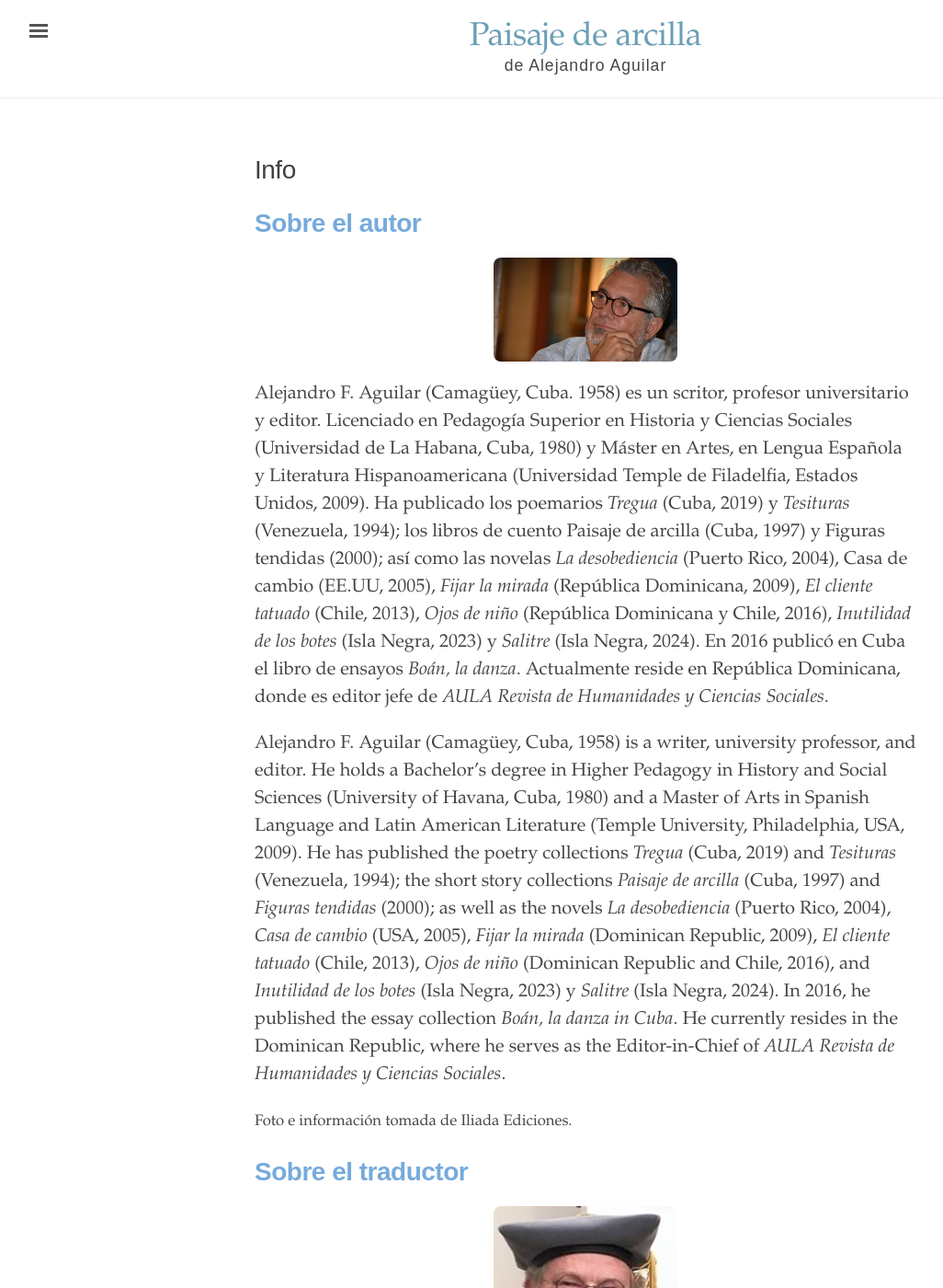
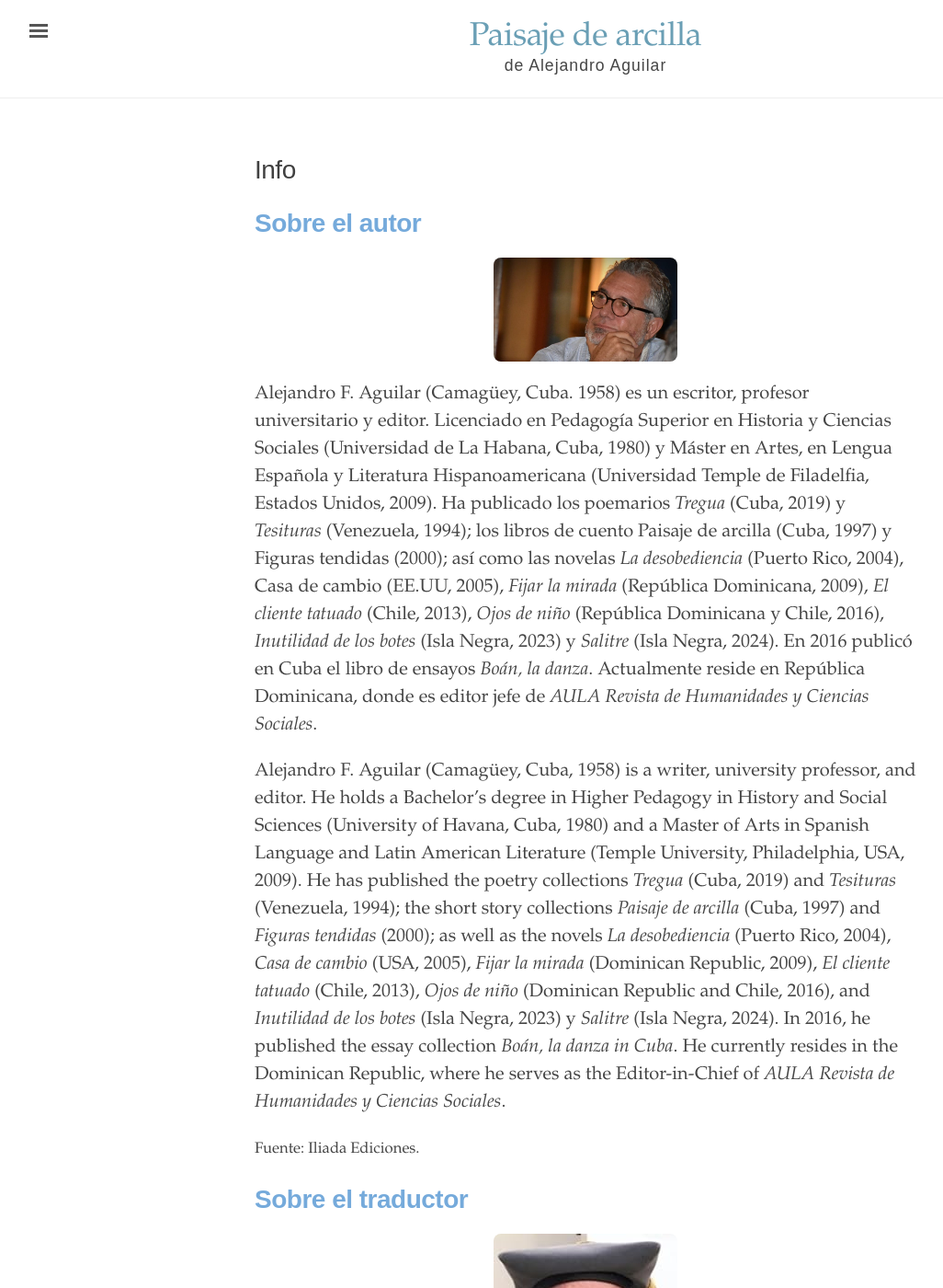
Before and after one commit to edicionesdereparto/paisajedearcilla, a Jekyll site: the page built from info.md, in a window 1280 px wide and 1400 px high. Shown: the whole window at 92% size, without its empty margins (3-1029 px from the left). Built offline with Jekyll 4.4.1, drawn with Linux system fonts in a browser that asks for light colours; some of the changed text lies outside the part shown.

Commit message:
Update info.md

```diff
--- a/info.md
+++ b/info.md
@@ -5,13 +5,13 @@ title: Info
 <h1 style="font-weight: bold; color: #75aadb;">Sobre el autor</h1>
 <img src="{{ site.baseurl }}/assets/alejandro.jpg" alt="Luis Prieto" style="text-align: center; max-width: 200px; border-radius: 8px; margin: 20px auto; display: block;">
 <p>
-Alejandro F. Aguilar (Camagüey, Cuba. 1958) es un scritor, profesor universitario y editor. Licenciado en Pedagogía Superior en Historia y Ciencias Sociales (Universidad de La Habana, Cuba, 1980) y Máster en Artes, en Lengua Española y Literatura Hispanoamericana (Universidad Temple de Filadelfia, Estados Unidos, 2009). Ha publicado los poemarios <i>Tregua</i> (Cuba, 2019) y <i>Tesituras</i> (Venezuela, 1994); los libros de cuento Paisaje de arcilla (Cuba, 1997) y Figuras tendidas (2000); así como las novelas <i>La desobediencia</i> (Puerto Rico, 2004), Casa de cambio (EE.UU, 2005), <i>Fijar la mirada</i> (República Dominicana, 2009), <i>El cliente tatuado</i> (Chile, 2013), <i>Ojos de niño</i> (República Dominicana y Chile, 2016), <i>Inutilidad de los botes</i> (Isla Negra, 2023) y <i>Salitre</i> (Isla Negra, 2024). En 2016 publicó en Cuba el libro de ensayos <i>Boán, la danza</i>. Actualmente reside en República Dominicana, donde es editor jefe de <i>AULA Revista de Humanidades y Ciencias Sociales</i>.
+Alejandro F. Aguilar (Camagüey, Cuba. 1958) es un escritor, profesor universitario y editor. Licenciado en Pedagogía Superior en Historia y Ciencias Sociales (Universidad de La Habana, Cuba, 1980) y Máster en Artes, en Lengua Española y Literatura Hispanoamericana (Universidad Temple de Filadelfia, Estados Unidos, 2009). Ha publicado los poemarios <i>Tregua</i> (Cuba, 2019) y <i>Tesituras</i> (Venezuela, 1994); los libros de cuento Paisaje de arcilla (Cuba, 1997) y Figuras tendidas (2000); así como las novelas <i>La desobediencia</i> (Puerto Rico, 2004), Casa de cambio (EE.UU, 2005), <i>Fijar la mirada</i> (República Dominicana, 2009), <i>El cliente tatuado</i> (Chile, 2013), <i>Ojos de niño</i> (República Dominicana y Chile, 2016), <i>Inutilidad de los botes</i> (Isla Negra, 2023) y <i>Salitre</i> (Isla Negra, 2024). En 2016 publicó en Cuba el libro de ensayos <i>Boán, la danza</i>. Actualmente reside en República Dominicana, donde es editor jefe de <i>AULA Revista de Humanidades y Ciencias Sociales</i>.
 </p>
 <p>
 Alejandro F. Aguilar (Camagüey, Cuba, 1958) is a writer, university professor, and editor. He holds a Bachelor’s degree in Higher Pedagogy in History and Social Sciences (University of Havana, Cuba, 1980) and a Master of Arts in Spanish Language and Latin American Literature (Temple University, Philadelphia, USA, 2009). He has published the poetry collections <i>Tregua</i> (Cuba, 2019) and <i>Tesituras</i> (Venezuela, 1994); the short story collections <i>Paisaje de arcilla</i> (Cuba, 1997) and <i>Figuras tendidas</i> (2000); as well as the novels <i>La desobediencia</i> (Puerto Rico, 2004), <i>Casa de cambio</i> (USA, 2005), <i>Fijar la mirada</i> (Dominican Republic, 2009), <i>El cliente tatuado</i> (Chile, 2013), <i>Ojos de niño</i> (Dominican Republic and Chile, 2016), and <i>Inutilidad de los botes</i> (Isla Negra, 2023) y <i>Salitre</i> (Isla Negra, 2024). In 2016, he published the essay collection <i>Boán, la danza in Cuba</i>. He currently resides in the Dominican Republic, where he serves as the Editor-in-Chief of <i>AULA Revista de Humanidades y Ciencias Sociales</i>.
 </p>
 <p>
-<small>Foto e información tomada de Iliada Ediciones.</small>
+<small>Fuente: Iliada Ediciones.</small>
 </p>
 <h1 style="font-weight: bold; color: #75aadb;">Sobre el traductor</h1>
 <img src="{{ site.baseurl }}/assets/andrew.jpg" alt="Luis Prieto" style="text-align: center; max-width: 200px; border-radius: 8px; margin: 20px auto; display: block;">
@@ -22,7 +22,7 @@ Andrew Hurley (Estados Unidos. 1944) es un académico y traductor estadounidense
 Andrew Hurley is an U.S. American academic and translator. He is primarily known as an English-language translator of Spanish literature, having translated a variety of authors, most notably the Argentine writer Jorge Luis Borges. He has published over 30 book-length translations. Hurley obtained his doctorate in 1973 from Rice University, with a thesis on narrative strategies and reader response in the theory of the novel. He taught in the English Department of the Universidad de Puerto Rico and was named Professor Emeritus in 2009.
 </p>
 <p>
-   <small>Foto e información tomada de Wikipedia.</small>
+   <small>Fuente: Wikipedia.</small>
 </p>
 <h1 style="font-weight: bold; color: #75aadb;">Sobre el editor</h1>
 <img src="{{ site.baseurl }}/assets/profile.png" alt="Luis Prieto" style="text-align: center; max-width: 200px; border-radius: 8px; margin: 20px auto; display: block;">
```
